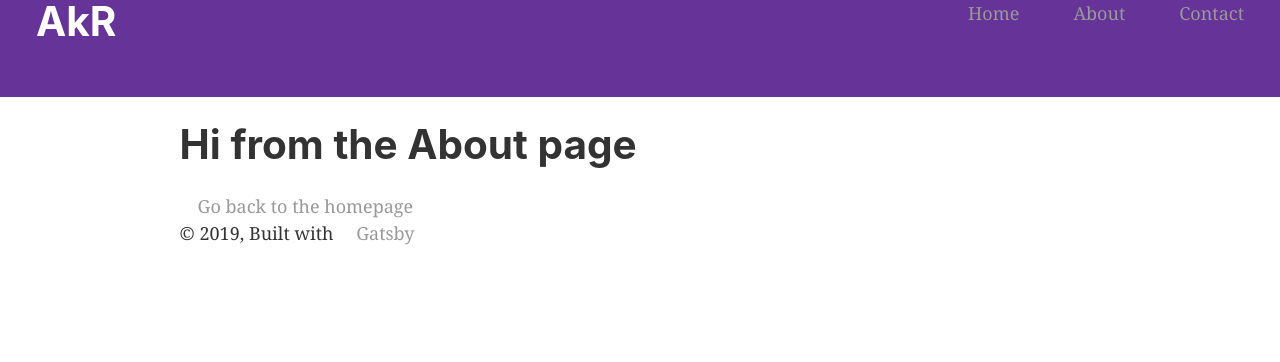
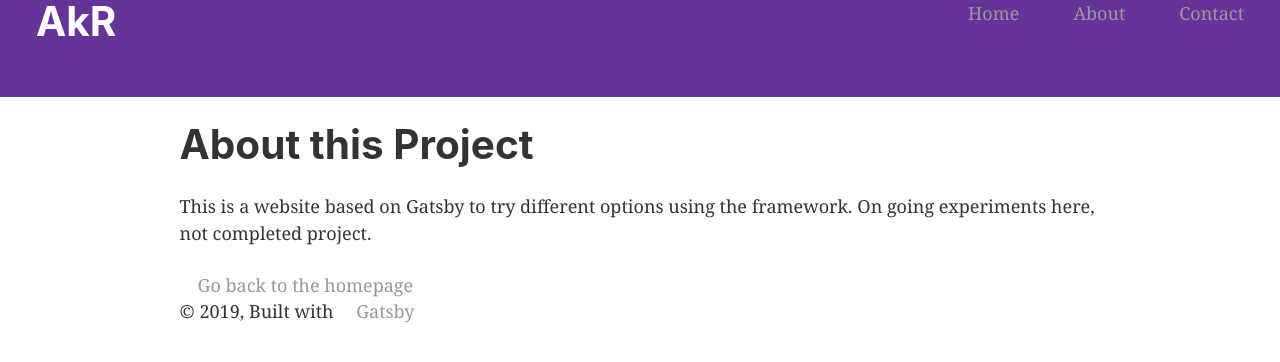
Before and after one commit to appdevdude7/gatsby-website, a Gatsby site: page /about in a window 1280 px wide. Built offline with nearby package versions, Linux system fonts and the light colour scheme; Gatsby itself is replaced by a stand-in of ours.

Commit message:
updates to readme and about page

```diff
--- a/src/pages/about.js
+++ b/src/pages/about.js
@@ -7,7 +7,11 @@ import SEO from "../components/seo"
 const About = () => (
   <Layout>
     <SEO title="Page two" />
-    <h1>Hi from the About page</h1>
+    <h1>About this Project</h1>
+    <p>
+      This is a website based on Gatsby to try different options using the
+      framework. On going experiments here, not completed project.
+    </p>
     <Link to="/">Go back to the homepage</Link>
   </Layout>
 )
```
Also changed, not shown: README.md.
